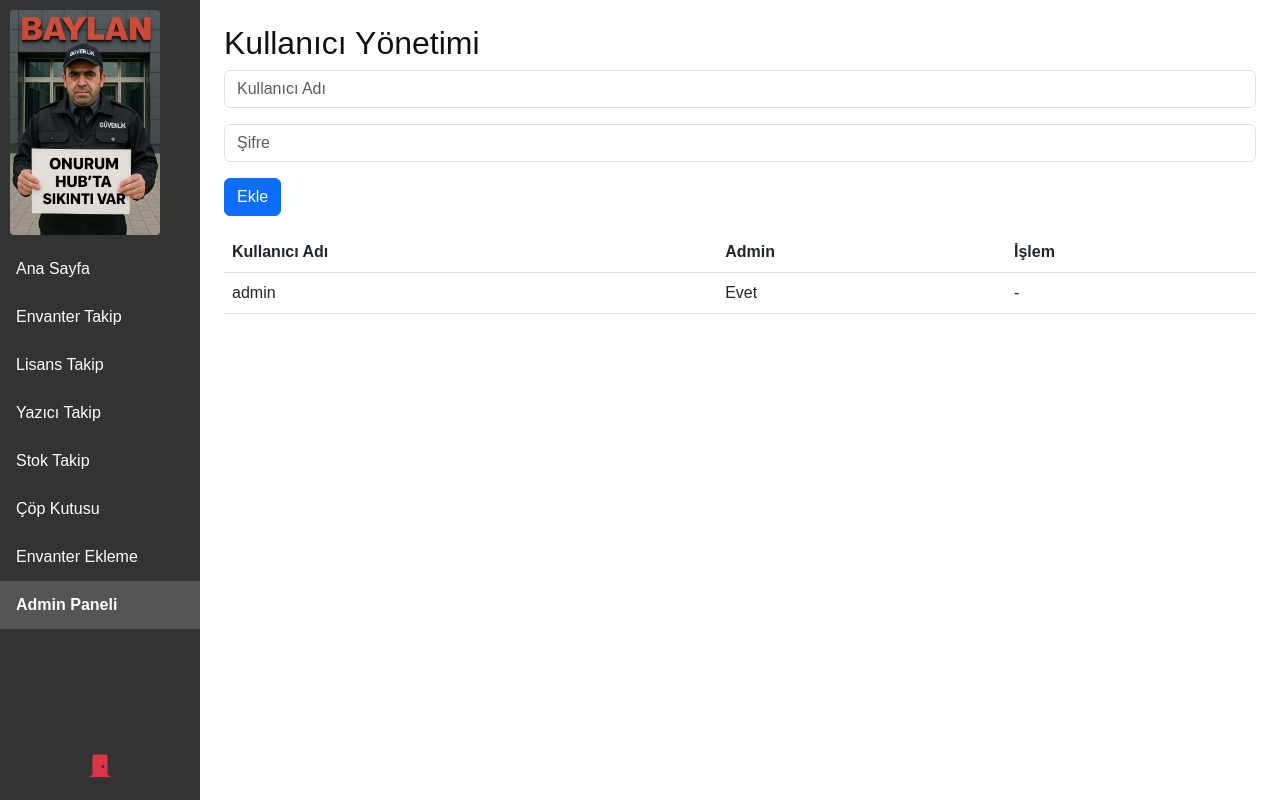
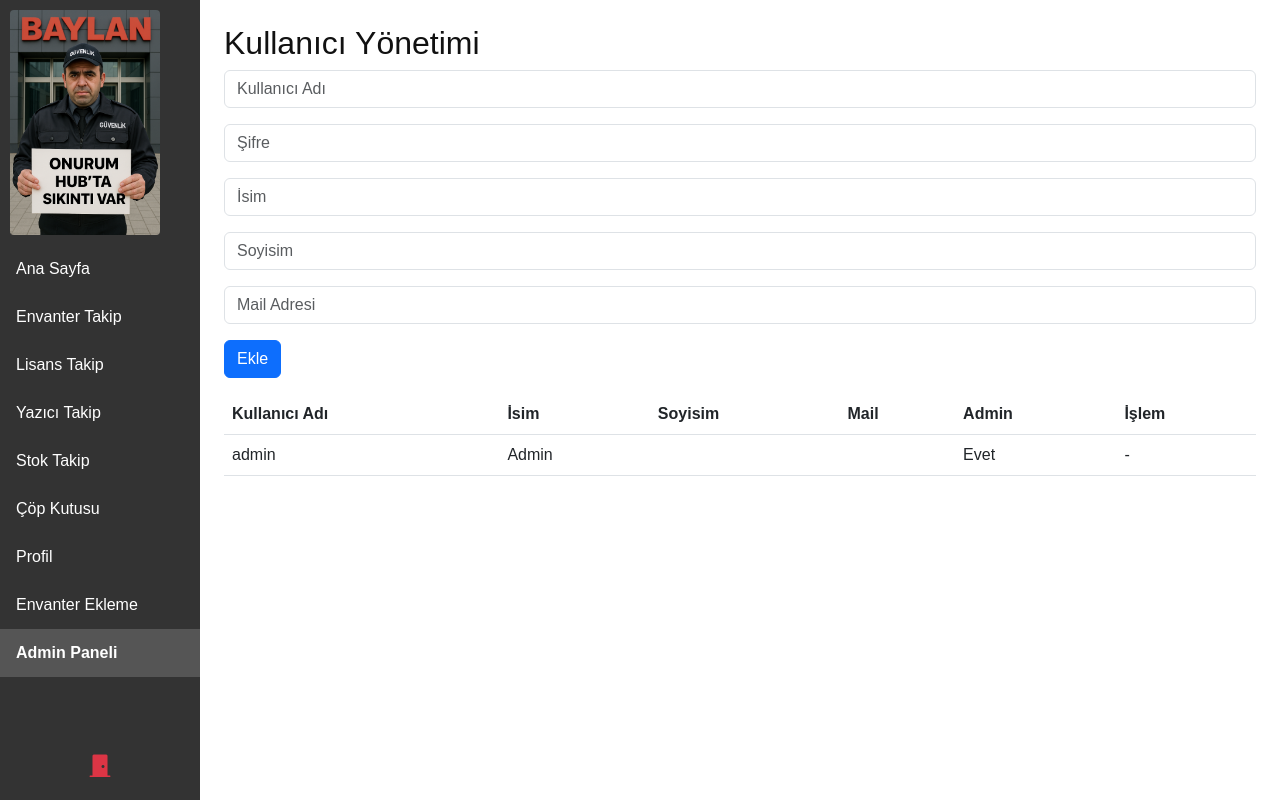
Before and after one commit to fixadd/BilgiislemTool, a FastAPI app: page /admin in a window 1280 px wide. Run offline with FastAPI, Linux system fonts and the light colour scheme; a user stored in the database is signed in; data comes from the database, SQL or seed files in the repository.

Commit message:
Add profile page and hide admin panel for non-admin users

```diff
--- a/main.py
+++ b/main.py
@@ -131,6 +131,9 @@ class User(Base):
     password = Column(String)
     is_admin = Column(Boolean, default=False)
     must_change_password = Column(Boolean, default=False)
+    first_name = Column(String, nullable=True)
+    last_name = Column(String, nullable=True)
+    email = Column(String, nullable=True)
 
 
 class LookupItem(Base):
@@ -149,9 +152,19 @@ def init_db():
     Base.metadata.create_all(bind=engine)
     inspector = inspect(engine)
     cols = [c["name"] for c in inspector.get_columns("users")]
-    if "must_change_password" not in cols:
-        with engine.connect() as conn:
-            conn.execute(text("ALTER TABLE users ADD COLUMN must_change_password BOOLEAN DEFAULT 0"))
+    with engine.connect() as conn:
+        if "must_change_password" not in cols:
+            conn.execute(
+                text(
+                    "ALTER TABLE users ADD COLUMN must_change_password BOOLEAN DEFAULT 0"
+                )
+            )
+        if "first_name" not in cols:
+            conn.execute(text("ALTER TABLE users ADD COLUMN first_name TEXT"))
+        if "last_name" not in cols:
+            conn.execute(text("ALTER TABLE users ADD COLUMN last_name TEXT"))
+        if "email" not in cols:
+            conn.execute(text("ALTER TABLE users ADD COLUMN email TEXT"))
 
 
 def init_admin():
@@ -165,6 +178,9 @@ def init_admin():
                 password=pwd_context.hash(password_plain),
                 is_admin=True,
                 must_change_password=True,
+                first_name="Admin",
+                last_name="",
+                email="",
             )
             db.add(admin)
             db.commit()
@@ -331,6 +347,10 @@ def login(
                 db.commit()
     if verified:
         request.session["username"] = user.username
+        request.session["is_admin"] = user.is_admin
+        request.session["first_name"] = user.first_name
+        request.session["last_name"] = user.last_name
+        request.session["email"] = user.email
         if user.must_change_password:
             return RedirectResponse(url="/change-password", status_code=303)
         return RedirectResponse(url="/home", status_code=303)
@@ -341,8 +361,6 @@ def login(
 
 @app.get("/change-password", response_class=HTMLResponse)
 def change_password_get(request: Request, user: User = Depends(require_login)):
-    if not user.must_change_password:
-        return RedirectResponse(url="/home", status_code=303)
     return templates.TemplateResponse("change_password.html", {"request": request})
 
 
@@ -423,6 +441,11 @@ def home_page(
     )
 
 
+@app.get("/profile", response_class=HTMLResponse)
+def profile_page(request: Request, user: User = Depends(require_login)):
+    return templates.TemplateResponse("profile.html", {"request": request, "user": user})
+
+
 @app.get("/admin", response_class=HTMLResponse)
 def admin_page(
     request: Request,
@@ -442,6 +465,9 @@ def admin_create_user(
     request: Request,
     username: str = Form(...),
     password: str = Form(...),
+    first_name: str = Form(""),
+    last_name: str = Form(""),
+    email: str = Form(""),
     user: User = Depends(require_login),
     db: Session = Depends(get_db),
 ):
@@ -461,6 +487,9 @@ def admin_create_user(
         User(
             username=username,
             password=pwd_context.hash(password),
+            first_name=first_name,
+            last_name=last_name,
+            email=email,
             must_change_password=True,
         )
     )
--- a/templates/admin.html
+++ b/templates/admin.html
@@ -10,16 +10,28 @@
   <div class="mb-3">
     <input type="password" name="password" class="form-control" placeholder="Şifre" required>
   </div>
+  <div class="mb-3">
+    <input type="text" name="first_name" class="form-control" placeholder="İsim">
+  </div>
+  <div class="mb-3">
+    <input type="text" name="last_name" class="form-control" placeholder="Soyisim">
+  </div>
+  <div class="mb-3">
+    <input type="email" name="email" class="form-control" placeholder="Mail Adresi">
+  </div>
   <button type="submit" class="btn btn-primary">Ekle</button>
 </form>
 <table class="table">
   <thead>
-    <tr><th>Kullanıcı Adı</th><th>Admin</th><th>İşlem</th></tr>
+    <tr><th>Kullanıcı Adı</th><th>İsim</th><th>Soyisim</th><th>Mail</th><th>Admin</th><th>İşlem</th></tr>
   </thead>
   <tbody>
     {% for u in users %}
     <tr>
       <td>{{ u.username }}</td>
+      <td>{{ u.first_name }}</td>
+      <td>{{ u.last_name }}</td>
+      <td>{{ u.email }}</td>
       <td>{{ "Evet" if u.is_admin else "Hayır" }}</td>
       <td>
         {% if not u.is_admin %}
--- a/templates/base.html
+++ b/templates/base.html
@@ -56,8 +56,11 @@
       <li><a href="/printer"   class="{% if request.path.startswith('/printer') %}active{% endif %}">Yazıcı Takip</a></li>
       <li><a href="/stock"     class="{% if request.path.startswith('/stock') %}active{% endif %}">Stok Takip</a></li>
       <li><a href="/trash" class="{% if request.path.startswith('/trash') %}active{% endif %}">Çöp Kutusu</a></li>
+      <li><a href="/profile" class="{% if request.path.startswith('/profile') %}active{% endif %}">Profil</a></li>
       <li><a href="/lists" class="{% if request.path.startswith('/lists') %}active{% endif %}">Envanter Ekleme</a></li>
+      {% if request.session.get('is_admin') %}
       <li><a href="/admin" class="{% if request.path.startswith('/admin') %}active{% endif %}">Admin Paneli</a></li>
+      {% endif %}
     </ul>
     <a href="/logout" class="text-center py-3" title="Çıkış"><i class="bi bi-door-closed-fill text-danger" style="font-size:1.5rem;"></i></a>
   </div>
```
Also changed, not shown: templates/profile.html (added, +9 -0 lines).
